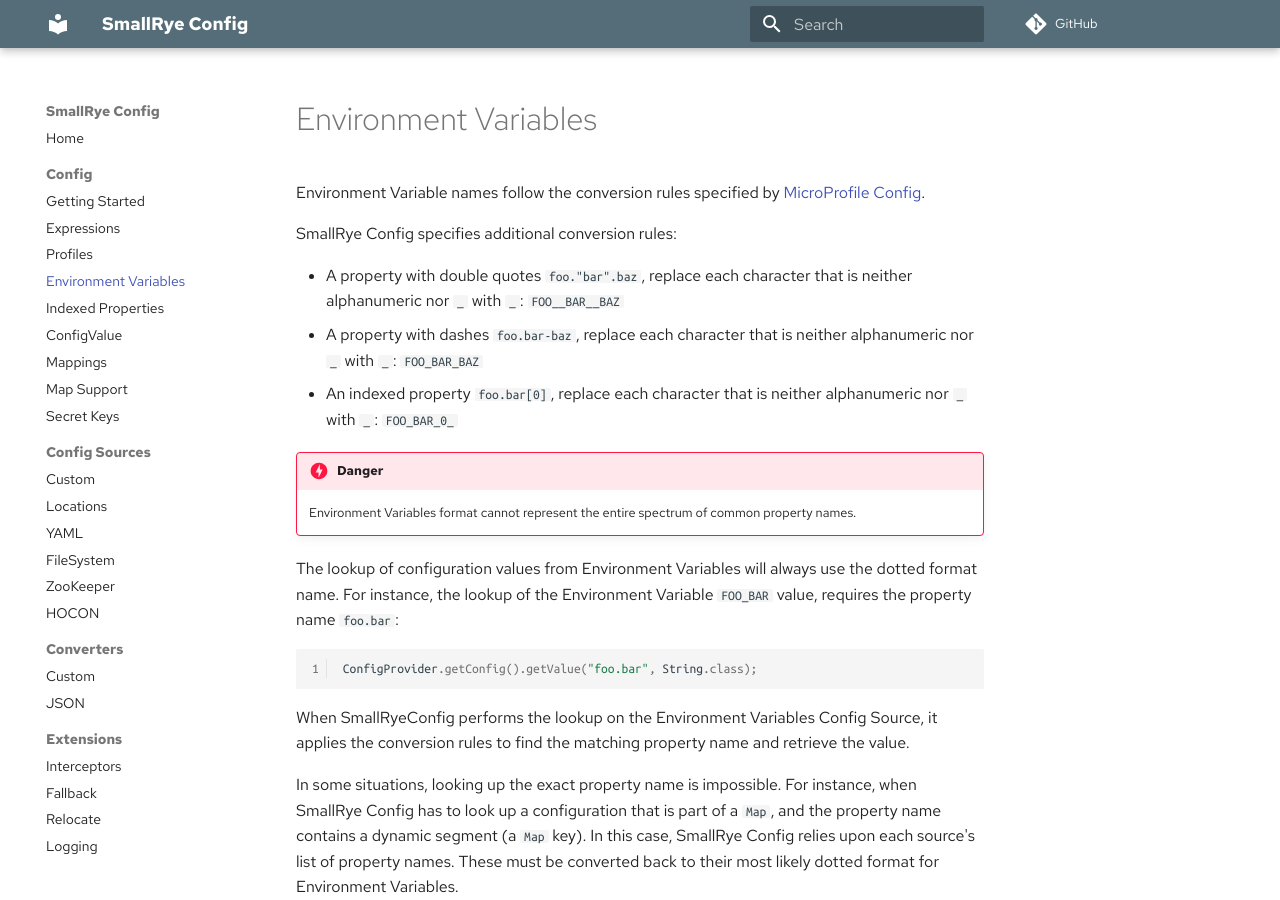
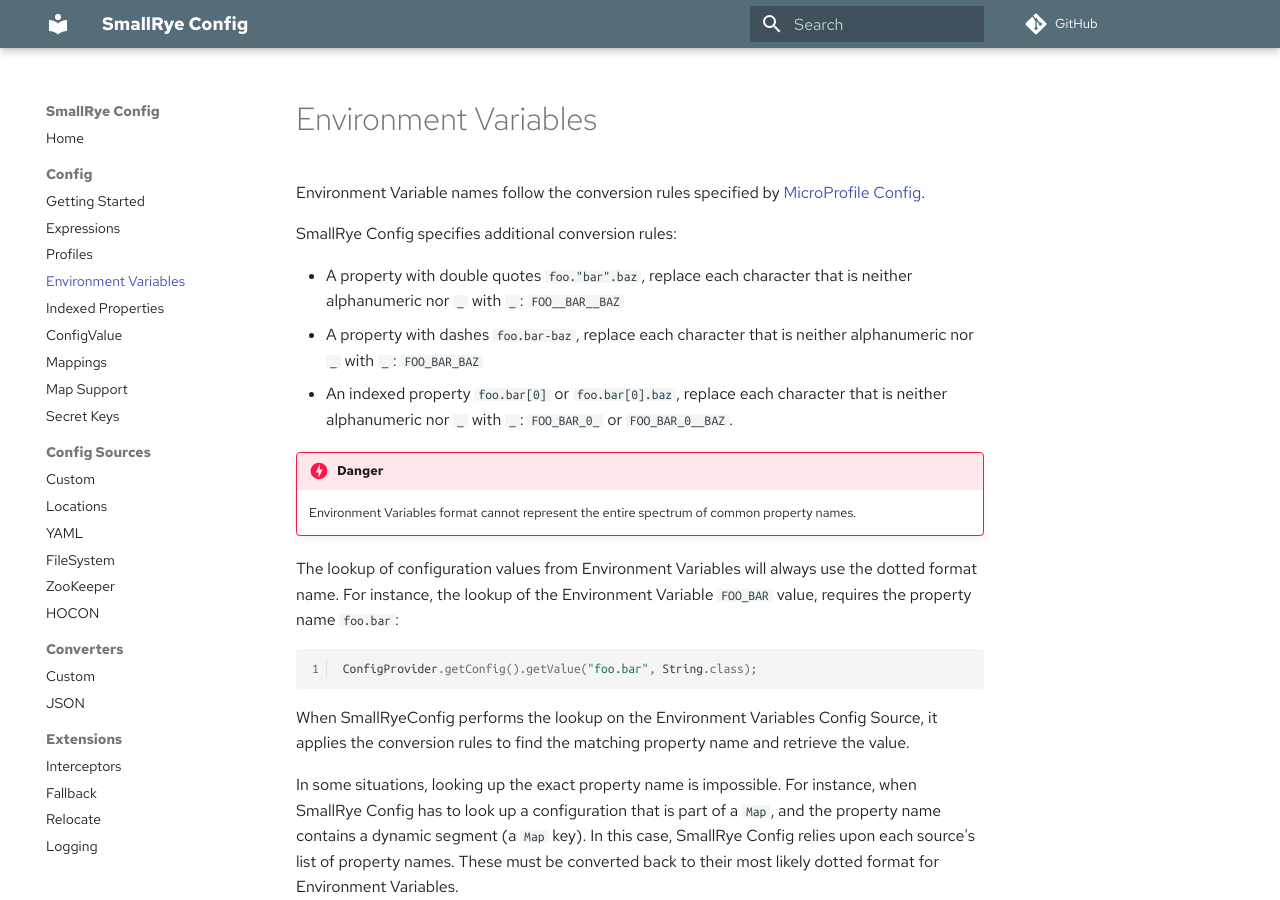
Before and after one commit to smallrye/smallrye-config, an MkDocs documentation site: the page built from documentation/src/main/docs/config/environment-variables.md, in a window 1280 px wide and 900 px high. Built offline with MkDocs 1.6.1 and Material for MkDocs 9.7.7, drawn with Linux system fonts in a browser that asks for light colours; comment, search, counter and statistics services are not loaded; the version menu is left out.

Commit message:
Improve indexed property environment name documentation

```diff
--- a/documentation/src/main/docs/config/environment-variables.md
+++ b/documentation/src/main/docs/config/environment-variables.md
@@ -8,8 +8,8 @@ SmallRye Config specifies additional conversion rules:
 with `_`: `FOO__BAR__BAZ`
 - A property with dashes `foo.bar-baz`, replace each character that is neither alphanumeric nor `_`
   with `_`: `FOO_BAR_BAZ`
-- An indexed property `foo.bar[0]`, replace each character that is neither alphanumeric nor `_`
-  with `_`: `FOO_BAR_0_`
+- An indexed property `foo.bar[0]` or `foo.bar[0].baz`, replace each character that is neither alphanumeric nor `_`
+  with `_`: `FOO_BAR_0_` or `FOO_BAR_0__BAZ`.
 
 !!! danger
 
```
